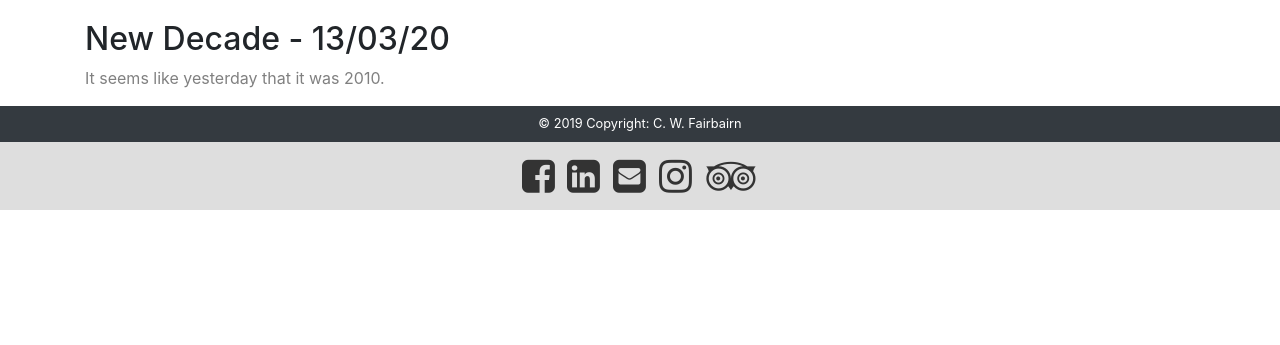
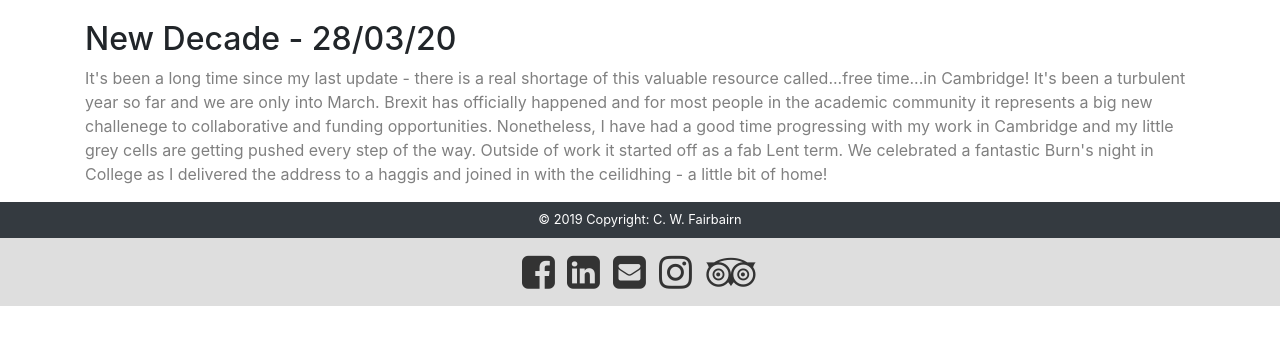
Before and after one commit to callumf8/callumfairbairn, a PHP site: page /cambridge/2020/new_decade.php in a window 1280 px wide. Shown: the part 56-401 px from the top of the page. Run offline with PHP 8.4, Linux system fonts and the light colour scheme; some libraries are stand-ins or nearby versions.

Commit message:
Update new_decade.php
Adding to new decadew article

```diff
--- a/cambridge/2020/new_decade.php
+++ b/cambridge/2020/new_decade.php
@@ -22,9 +22,10 @@ include_once($path);
 <!-----------------RESEARCH NEWS------------------------------->
 <div class="cambridge-news-article container">
 
-<h2>New Decade - 13/03/20</h2>
+<h2>New Decade - 28/03/20</h2>
 
-<p>It seems like yesterday that it was 2010.</p>
+<p>It's been a long time since my last update - there is a real shortage of this valuable resource called...free time...in Cambridge! It's been a turbulent year so far and we are only into March. Brexit has officially happened and for most people in the academic community it represents a big new challenege to collaborative and funding opportunities. Nonetheless, I have had a good time progressing with my work in Cambridge and my little grey cells are getting pushed every step of the way. Outside of work it started off as a fab Lent term. We celebrated a fantastic Burn's night in College as I delivered the address to a haggis and joined in with the ceilidhing - a little bit of home!
+</p>
 
 </div>
 
```
